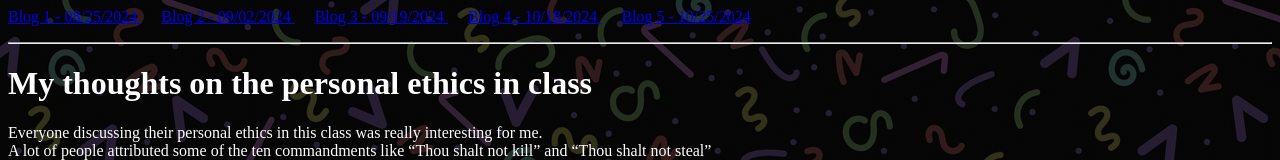
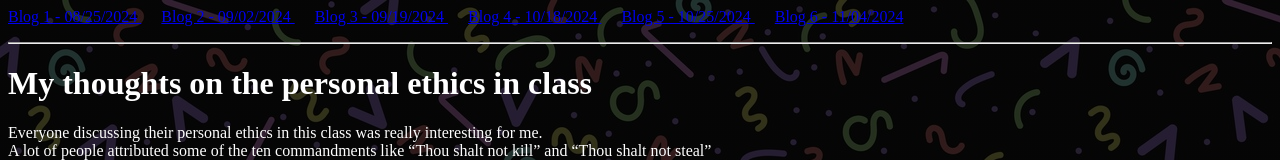
Before and after one commit to aoscr/aoscr.github.io, a plain HTML site: page blog2.html in a window 1280 px wide. Shown: the top 160 px of the page. Drawn offline with Linux system fonts and the light colour scheme.

Commit message:
Update blog2.html

```diff
--- a/blog2.html
+++ b/blog2.html
@@ -13,6 +13,8 @@
     <a href=./blog4.html> Blog 4 - 10/18/2024 </a>
       &emsp;
     <a href=./blog5.html> Blog 5 - 10/25/2024 </a>
+       &emsp;
+      <a href=./blog6.html> Blog 6 - 11/04/2024 </a>
   </p>
     <hr>
   <h1> My thoughts on the personal ethics in class </h1>
```
